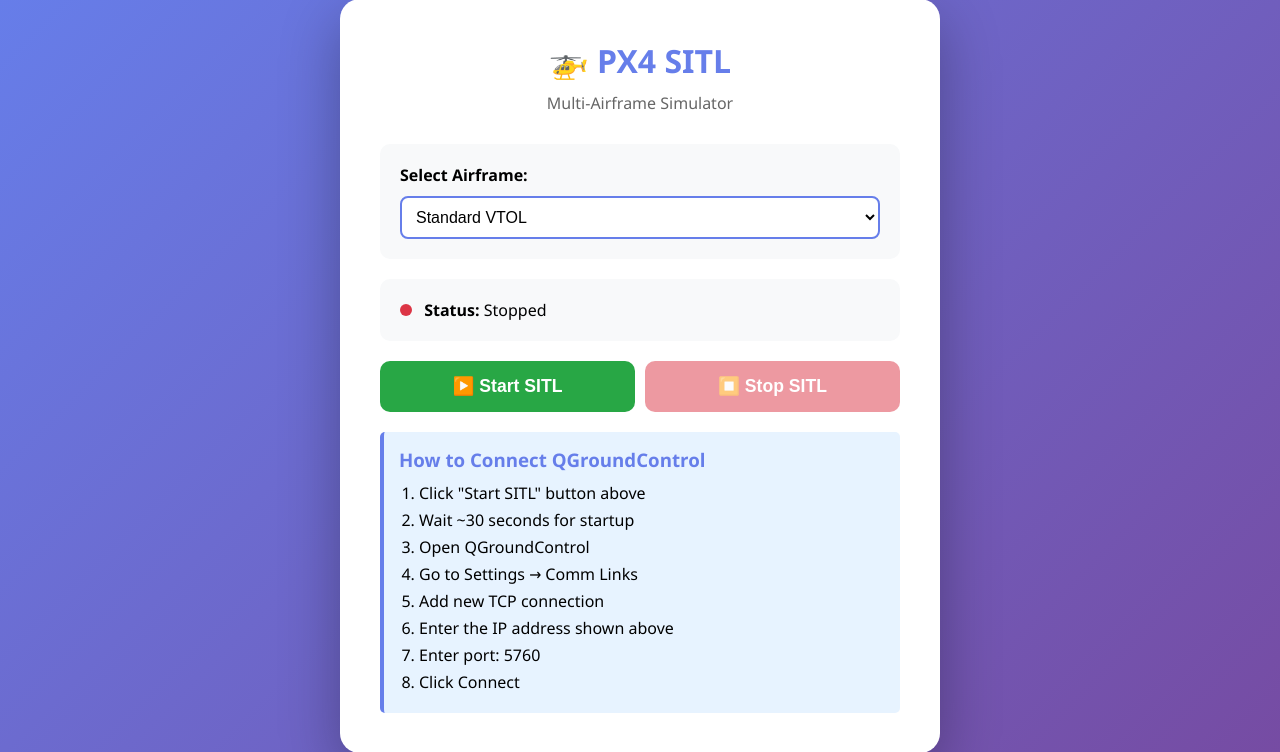
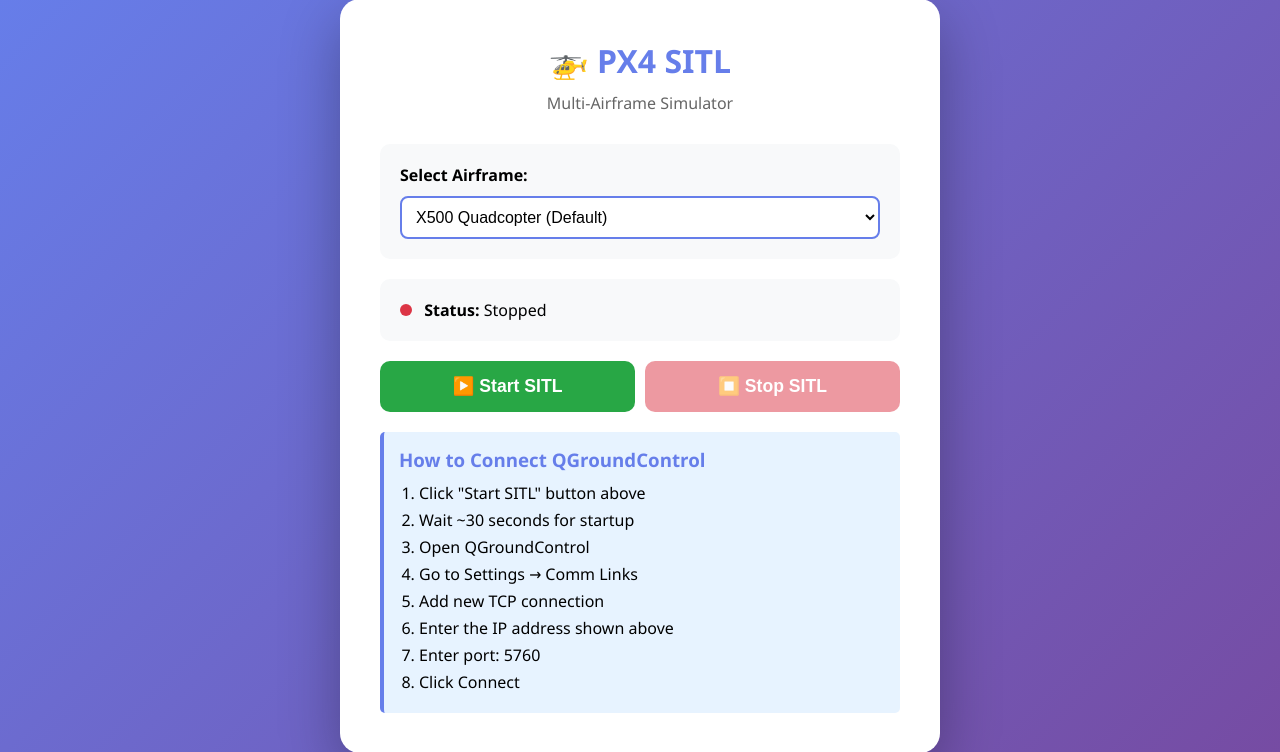
Before and after one commit to JamesM9/CLOUDSIM, a Flask app: page / in a window 1280 px wide. Shown: the part 24-776 px from the top of the page. Run offline with Flask 3, Linux system fonts and the light colour scheme; data that the repository does not hold is empty.

Commit message:
Your commit message

```diff
--- a/app.py
+++ b/app.py
@@ -47,11 +47,11 @@ def api_start():
 
         # Get airframe from request data
         data = request.get_json() or {}
-        airframe = data.get('airframe', 'gz_standard_vtol')
+        airframe = data.get('airframe', 'gz_x500')
 
         # Validate airframe
         valid_airframes = [
-            'gz_standard_vtol', 'gz_rc_cessna', 'gz_advanced_plane',
+            'gz_x500', 'gz_standard_vtol', 'gz_rc_cessna', 'gz_advanced_plane',
             'gz_quadtailsitter', 'gz_tiltrotor', 'gz_rover_differential',
             'gz_rover_ackermann', 'gz_rover_mecanum'
         ]
--- a/sitl_manager.py
+++ b/sitl_manager.py
@@ -58,7 +58,7 @@ class SITLManager:
             logger.error("❌ MAVLink router failed to start")
             return False
 
-    def start_px4(self, airframe="gz_standard_vtol"):
+    def start_px4(self, airframe="gz_x500"):
         """Start PX4 SITL"""
         logger.info(f"Starting PX4 SITL ({airframe}, headless)")
 
@@ -122,7 +122,7 @@ class SITLManager:
             logger.error(f"Error configuring MAVLink: {e}")
             return False
 
-    def start(self, airframe="gz_standard_vtol"):
+    def start(self, airframe="gz_x500"):
         """Start the complete SITL system"""
         logger.info("=" * 60)
         logger.info("Starting PX4 SITL + MAVLink Router")
--- a/templates/index.html
+++ b/templates/index.html
@@ -199,6 +199,7 @@
         <div class="airframe-selection">
             <label for="airframeSelect"><strong>Select Airframe:</strong></label>
             <select id="airframeSelect" class="airframe-dropdown">
+                <option value="gz_x500" selected>X500 Quadcopter (Default)</option>
                 <option value="gz_standard_vtol">Standard VTOL</option>
                 <option value="gz_rc_cessna">RC Cessna Plane</option>
                 <option value="gz_advanced_plane">Advanced Plane</option>
```
